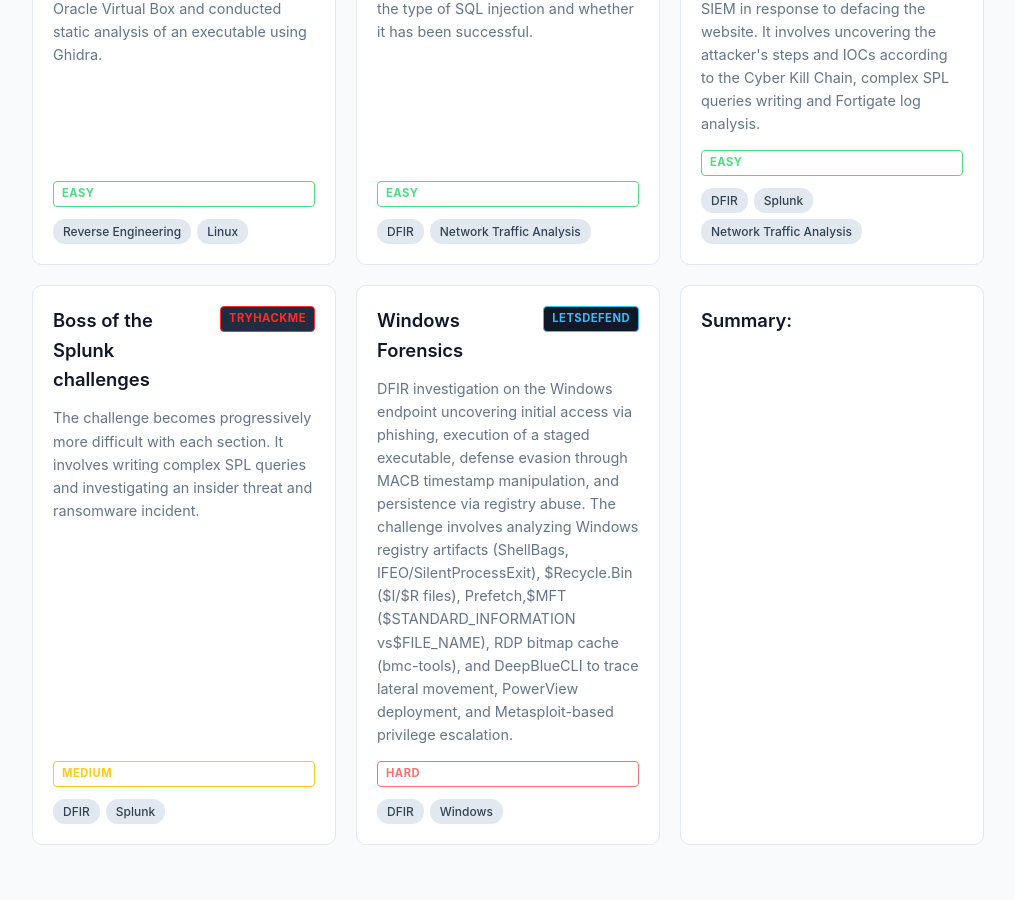
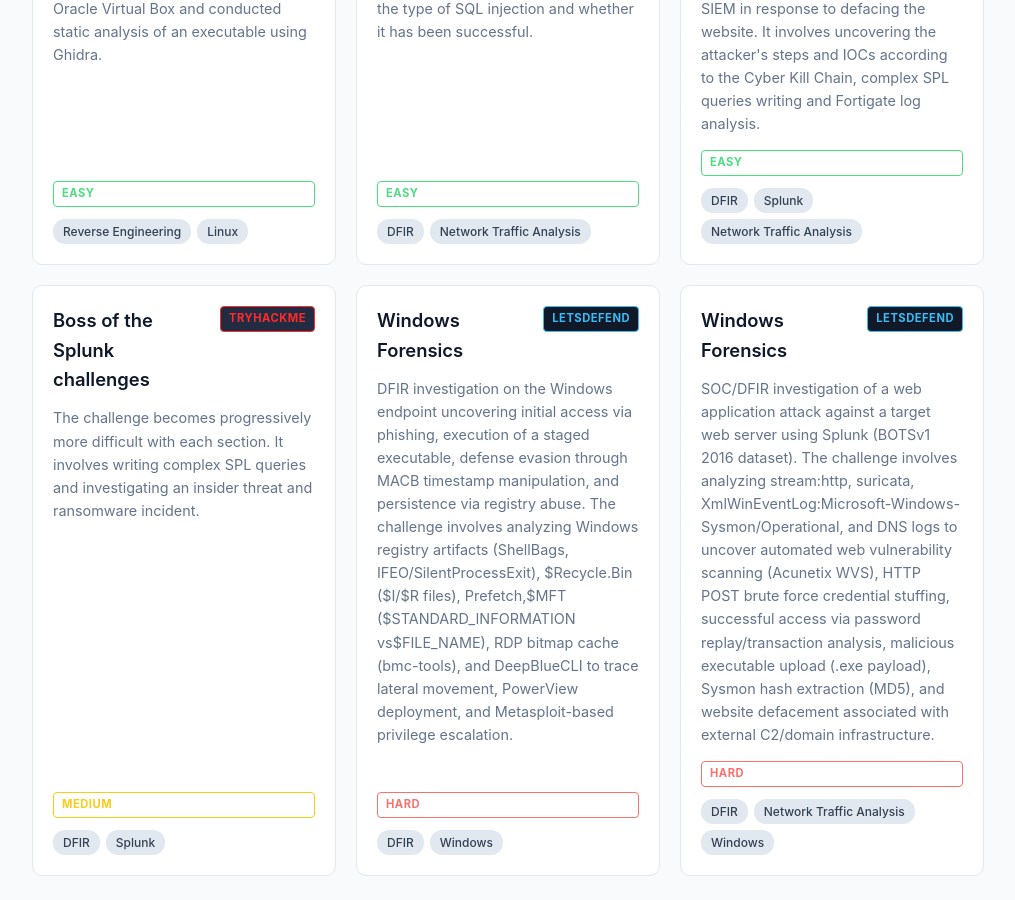
Before and after one commit to Glebius01/Glebius01.github.io, a Jekyll site: the page built from index.html, in a window 1280 px wide and 900 px high, scrolled down 1116 px. Shown: the whole window, without its empty margins (132-1147 px from the left). Built offline with Jekyll 4.4.1, drawn with Linux system fonts in a browser that asks for light colours; before the commit the page ends 1985 px from its top, so only the background shows below that.

Commit message:
Update bots-advanced-persistence.md with new content
Added metadata and description for Windows Forensics challenge in Splunk training.

```diff
--- a/Labs/bots-advanced-persistence.md
+++ b/Labs/bots-advanced-persistence.md
@@ -1,3 +1,15 @@
+---
+layout: default
+title: Windows Forensics
+platform: LetsDefend
+difficulty: Hard
+skills:
+- DFIR
+- Network Traffic Analysis
+- Windows
+description: "SOC/DFIR investigation of a web application attack against a target web server using Splunk (BOTSv1 2016 dataset). The challenge involves analyzing stream:http, suricata, XmlWinEventLog:Microsoft-Windows-Sysmon/Operational, and DNS logs to uncover automated web vulnerability scanning (Acunetix WVS), HTTP POST brute force credential stuffing, successful access via password replay/transaction analysis, malicious executable upload (.exe payload), Sysmon hash extraction (MD5), and website defacement associated with external C2/domain infrastructure."
+---
+
 ### Summary:
 This SPLUNK training is based on Splunk Boss of the SOC CTF (BOTSv1 2016). We persume the role of a SOC analyst Alice Bluebird and investigate a website defacement incident.
 
```
